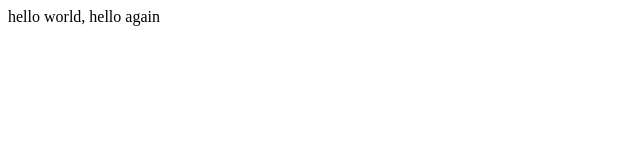
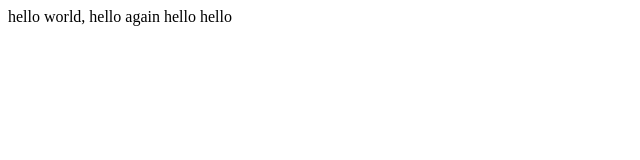
Before and after one commit to MEDHAT-ALHADDAD/cs50W, a plain HTML site: page hello.html in a window 1280 px wide. Shown: the full height of the page, 0-640 px from the left. Drawn offline with Linux system fonts and the light colour scheme.

Commit message:
Update hello.html

```diff
--- a/hello.html
+++ b/hello.html
@@ -7,6 +7,6 @@
     <title>Document</title>
 </head>
 <body>
-    hello world, hello again
+    hello world, hello again hello hello
 </body>
 </html>
```
